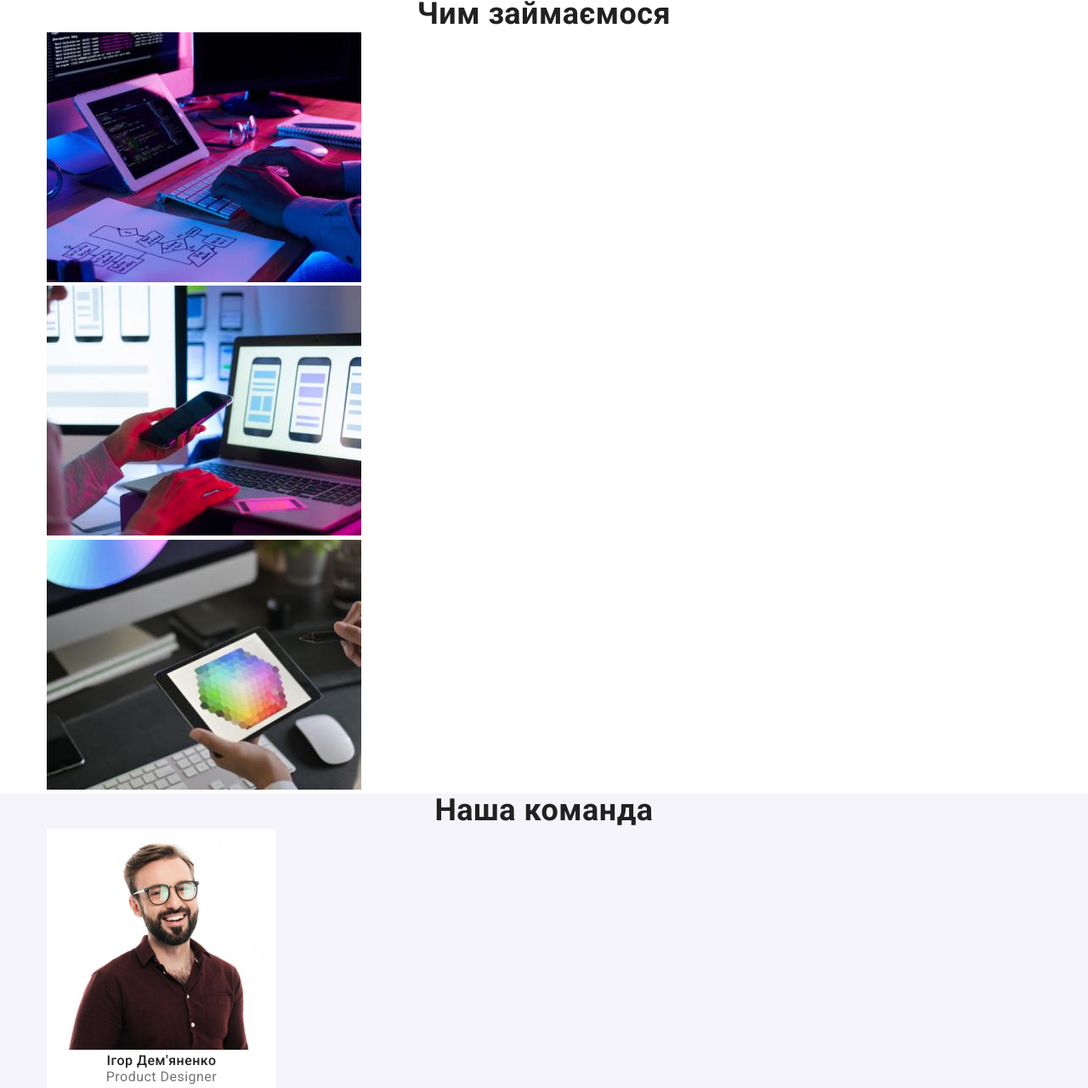
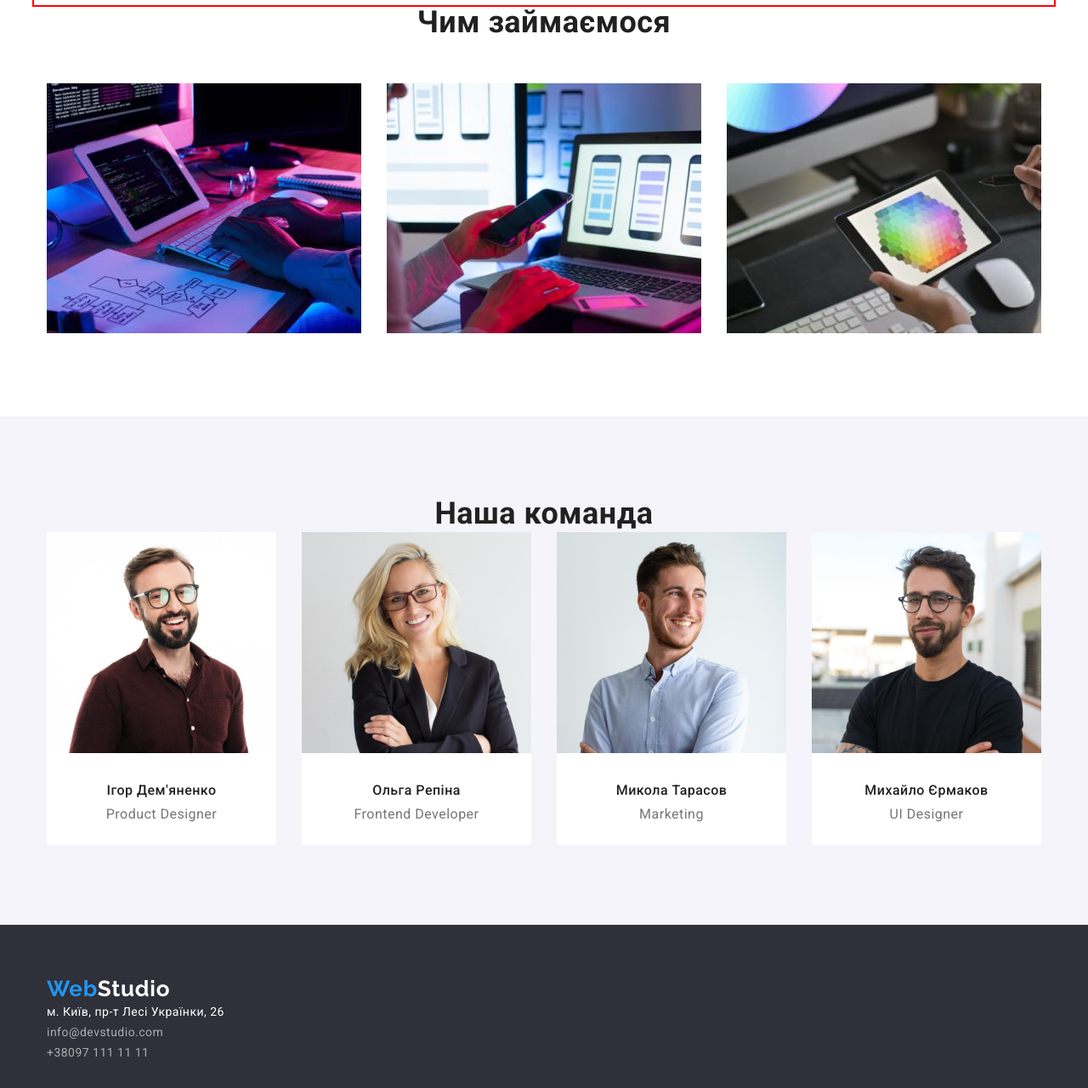
Before and after one commit to KomaNatoR/goit-markup-hw-03, a plain HTML site: page index.html in a window 1280 px wide. Shown: the part 945-2225 px from the top of the page at 85% size. Drawn offline with nearby package versions, Linux system fonts and the light colour scheme.

Commit message:
основне

```diff
--- a/css/styles.css
+++ b/css/styles.css
@@ -183,11 +183,11 @@ body {
 
     }
         .features-container {
-            margin-top: 94px;
-            margin-bottom: 94px;
+            padding-top: 94px;
+            padding-bottom: 94px;
 
             background-color: var(--main-sections-color);
-            /* outline: 2px solid red; */
+            outline: 2px solid red;
         }
 
         .features-list {display: flex;}
@@ -195,6 +195,7 @@ body {
         .features-list-item:not( :last-child) {margin-right: 30px;}
 
         .features-list-title {
+            margin-bottom: 10px;
 
             font-weight: 700;
             font-size: 14px;
@@ -216,8 +217,10 @@ body {
 .ourworks {
     background-color: var(--main-sections-color);
     }
+    .ourworks-container {padding-bottom: 94px;}
 
     .ourworks-title {
+        margin-bottom: 50px;
 
         font-weight: 700;
         font-size: 36px;
@@ -226,6 +229,10 @@ body {
 
         color: var(--title-text-color);
     }
+    .ourworks-list {display: flex;}
+    .ourworks-list-item:not( :last-child) {margin-right: 30px;}
+
+    .ourworks-img {display: inline;}
 /* ----------------------------- наша команда ------------------------------ */
 .team {
     background-color: var(--back-teamsection-color);
@@ -239,13 +246,24 @@ body {
 
         color: var(--title-text-color);
     }
+    .team-container {
+        padding-top: 94px;
+        padding-bottom: 94px;
+    }
+    .team-list {display: flex;}
+
+    .team-list-item:not( :last-child) {margin-right: 30px;}
     .team-list-card {
         width: 270px;
         height: 368px;
 
-        background-color: #ffffff;}
+        background-color: #ffffff;
+    }
+        .team-list-img {margin-bottom: 30px;}
 
         .team-card-title {
+            margin-bottom: 10px;
+
             font-weight: 500;
             font-size: 16px;
             line-height: 1.18;
--- a/index.html
+++ b/index.html
@@ -85,48 +85,48 @@
 
         <!-- --- ЧИМ ЗАЙМАЄМОСЯ ---  -->
         <section class="ourworks">
-            <div class="container">
+            <div class="ourworks-container container">
 
                 <h2 class="ourworks-title">Чим займаємося</h2>
-                <ul class="list">
-                    <li><img src="./images/work1.jpg" alt="картинка1" width="370"></li>
-                    <li><img src="./images/work2.jpg" alt="картинка2" width="370"></li>
-                    <li><img src="./images/work3.jpg" alt="картинка3" width="370"></li>
+                <ul class="ourworks-list list">
+                    <li class="ourworks-list-item"><img src="./images/work1.jpg" alt="картинка1" width="370" class="ourworks-img"></li>
+                    <li class="ourworks-list-item"><img src="./images/work2.jpg" alt="картинка2" width="370" class="ourworks-img"></li>
+                    <li class="ourworks-list-item"><img src="./images/work3.jpg" alt="картинка3" width="370" class="ourworks-img"></li>
                 </ul>
             </div>
         </section>
 
         <!-- --- НАША КОМАНДА --- -->
         <section class="team">
-            <div class="container">
+            <div class="team-container container">
 
                     <h2 class="team-title">Наша команда</h2>
 
                 <ul class="team-list list">
-                    <li>
+                    <li class="team-list-item">
                         <div class="team-list-card">
-                            <img src="./images/igor.jpg" alt="ігор" width="270">
+                            <img src="./images/igor.jpg" alt="ігор" width="270" class="team-list-img">
                             <h3 class="team-card-title">Ігор Дем'яненко</h3>
                             <p class="team-card-text">Product Designer</p>
                         </div>
                     </li>
-                    <li>
+                    <li class="team-list-item">
                         <div class="team-list-card">
-                            <img src="./images/olga.jpg" alt="ольга" width="270">
+                            <img src="./images/olga.jpg" alt="ольга" width="270" class="team-list-img">
                             <h3 class="team-card-title">Ольга Репіна</h3>
                             <p class="team-card-text">Frontend Developer</p>
                         </div>
                     </li>
-                    <li>
+                    <li class="team-list-item">
                         <div class="team-list-card">
-                            <img src="./images/nik.jpg" alt="микола" width="270">
+                            <img src="./images/nik.jpg" alt="микола" width="270" class="team-list-img">
                             <h3 class="team-card-title">Микола Тарасов</h3>
                             <p class="team-card-text">Marketing</p>
                         </div>
                     </li>
-                    <li>
+                    <li class="team-list-item">
                         <div class="team-list-card">
-                            <img src="./images/mih.jpg" alt="михайло" width="270">
+                            <img src="./images/mih.jpg" alt="михайло" width="270" class="team-list-img">
                             <h4 class="team-card-title">Михайло Єрмаков</h4>
                             <p class="team-card-text">UI Designer</p>
                         </div>
```
